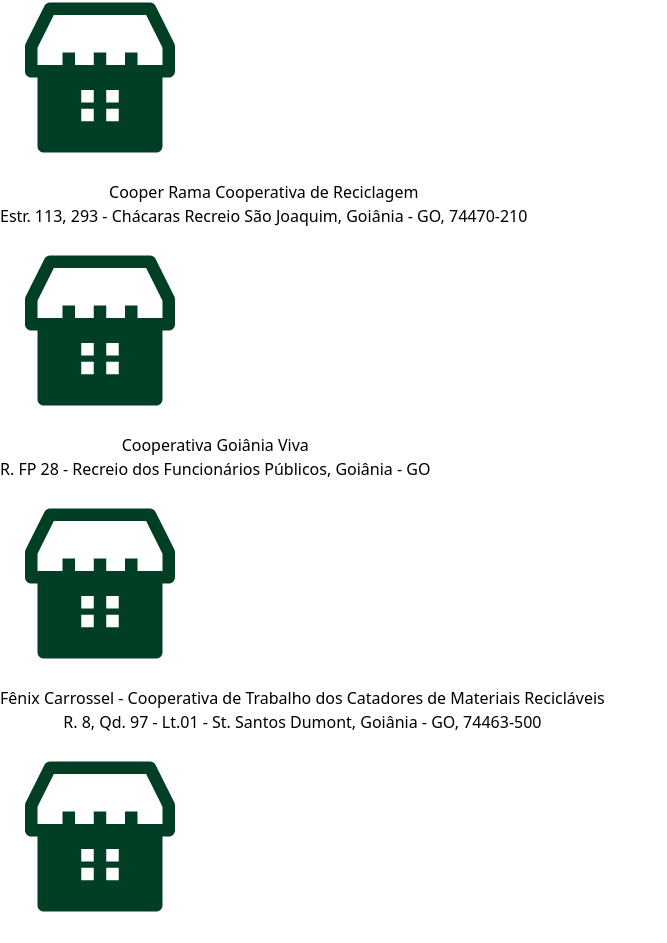
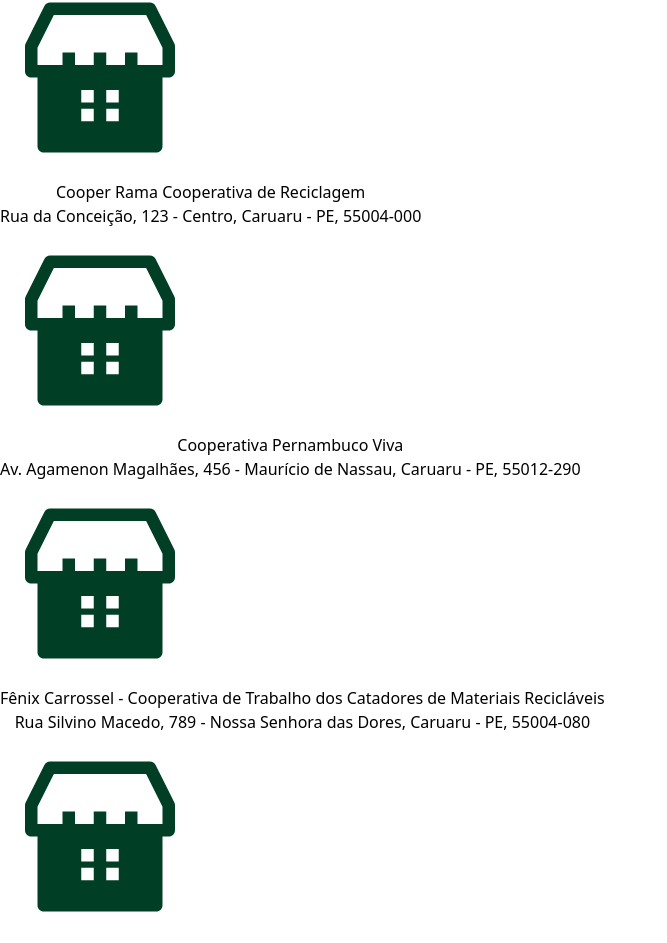
Before and after one commit to Caua-Vinicius/Ecoganha-Goias, a Next.js app in the folder frontend/: page /collection in a window 1280 px wide. Shown: the part 222-1165 px from the top of the page, without its empty margins (0-667 px from the left). Built offline with nearby package versions, Linux system fonts and the light colour scheme.

Commit message:
chore: Update locations

```diff
--- a/frontend/src/app/collection/page.tsx
+++ b/frontend/src/app/collection/page.tsx
@@ -7,32 +7,28 @@ import ModalAviso from "../main/components/modalAviso";
 export default function Collection() {
   const cooperativas = [
     {
-      name: "Cooper Rama Cooperativa de Reciclagem",
-      address:
-        "Estr. 113, 293 - Chácaras Recreio São Joaquim, Goiânia - GO, 74470-210",
+      "name": "Cooper Rama Cooperativa de Reciclagem",
+      "address": "Rua da Conceição, 123 - Centro, Caruaru - PE, 55004-000"
     },
     {
-      name: "Cooperativa Goiânia Viva",
-      address: "R. FP 28 - Recreio dos Funcionários Públicos, Goiânia - GO",
+      "name": "Cooperativa Pernambuco Viva",
+      "address": "Av. Agamenon Magalhães, 456 - Maurício de Nassau, Caruaru - PE, 55012-290"
     },
     {
-      name: "Fênix Carrossel - Cooperativa de Trabalho dos Catadores de Materiais Recicláveis",
-      address:
-        "R. 8, Qd. 97 - Lt.01 - St. Santos Dumont, Goiânia - GO, 74463-500",
+      "name": "Fênix Carrossel - Cooperativa de Trabalho dos Catadores de Materiais Recicláveis",
+      "address": "Rua Silvino Macedo, 789 - Nossa Senhora das Dores, Caruaru - PE, 55004-080"
     },
     {
-      name: "Cooperativa de Trabalho dos Catadores de Material Reciclável Família Feliz",
-      address:
-        "Estr. p/ Aterro Sanitário - Chácaras Recreio São Joaquim, Goiânia - GO, 74495-710",
+      "name": "Cooperativa de Trabalho dos Catadores de Material Reciclável Família Feliz",
+      "address": "Av. Rio Branco, 101 - Centro, Caruaru - PE, 55004-180"
     },
     {
-      name: "Cooperativa SELETA",
-      address:
-        "Av. Ribeirão Preto, 323-459 - Jardim Novo Mundo, Goiânia - GO, 74715-430",
+      "name": "Cooperativa SELETA",
+      "address": "Rua Capitão João Velho, 202 - Indianópolis, Caruaru - PE, 55024-000"
     },
     {
-      name: "COOPER FAMI",
-      address: "St. Barra da Tijuca, Goiânia - GO",
+      "name": "COOPER FAMI",
+      "address": "Rua Frei Caneca, 303 - Salgado, Caruaru - PE, 55016-000"
     },
   ];
 
--- a/frontend/src/components/content.tsx
+++ b/frontend/src/components/content.tsx
@@ -7,7 +7,7 @@ export function Content() {
         <h1 className="font-[400]">Recicle e Economize </h1>
         <p className="font-[300] text-[#003f25] text-[1.7vh]">
           <br />
-          Descontos e Prêmios Para tornar Goias mais sustentável e reduzir o
+          Descontos e Prêmios Para tornar Caruaru mais sustentável e reduzir o
           impacto ambiental do Estado, estamos introduzindo o programa &quot;Recicle
           e Economize&quot;. Este programa oferece à população a oportunidade de
           ganhar descontos e outros prêmios ao reciclar materiais como
```
